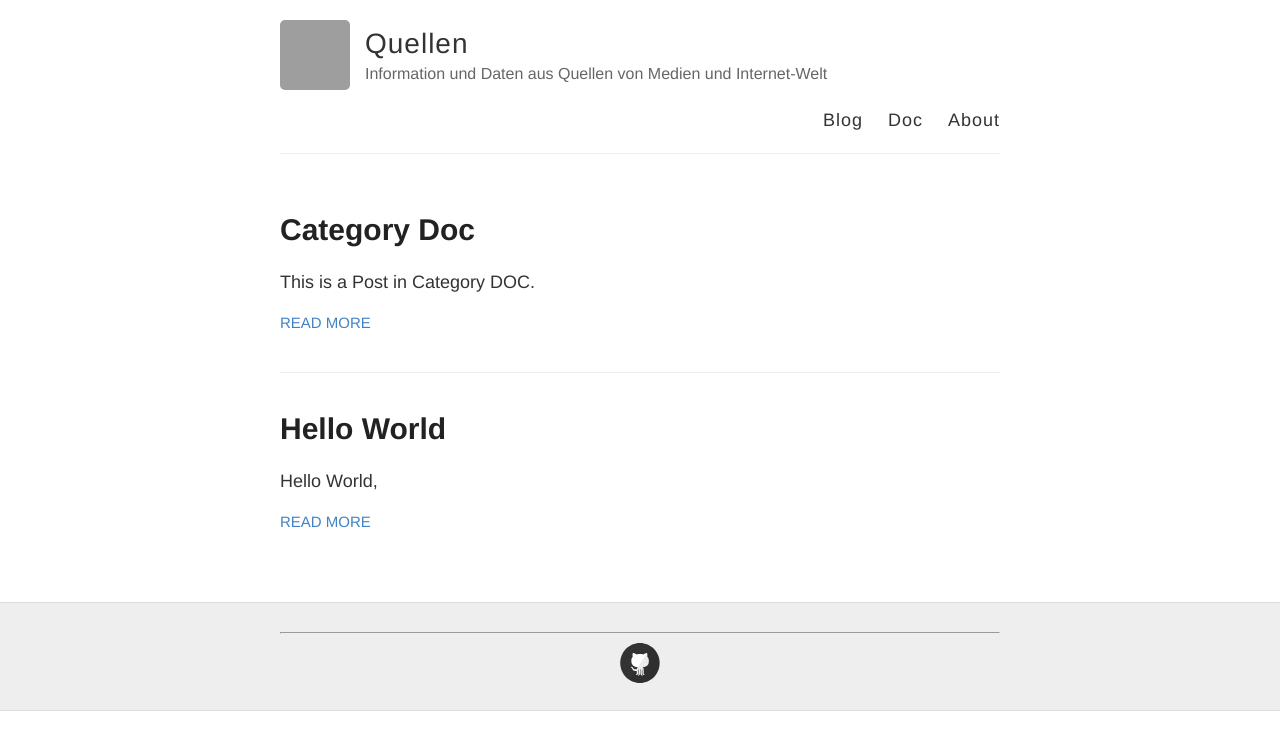
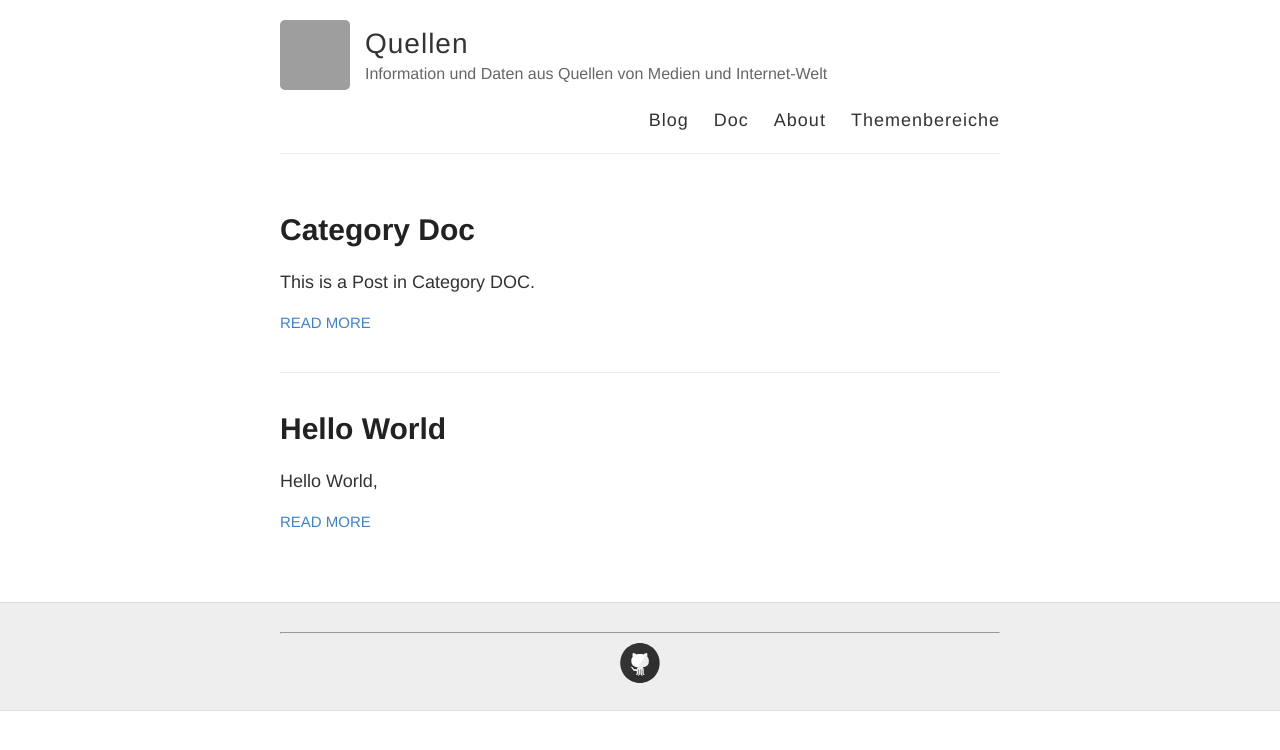
Before and after one commit to S2030c/blogtemplate, a Jekyll site: the page built from index.html, in a window 1280 px wide. Shown: the top 750 px of the page. Built offline with Jekyll 4.4.1, drawn with Linux system fonts in a browser that asks for light colours; grey boxes are pictures that could not be loaded.

Commit message:
Update default.html

```diff
--- a/_layouts/default.html
+++ b/_layouts/default.html
@@ -4,10 +4,6 @@
     <title>{% if page.title %}{{ page.title }} – {% endif %}{{ site.name }} – {{ site.description }}</title>
 
     {% include meta.html %}
-
-    <!--[if lt IE 9]>
-      <script src="http://html5shiv.googlecode.com/svn/trunk/html5.js"></script>
-    <![endif]-->
 
     <link rel="stylesheet" type="text/css" href="{{ site.baseurl }}/style.css" />
     <link rel="alternate" type="application/rss+xml" title="{{ site.name }} - {{ site.description }}" href="{{ site.baseurl }}/feed.xml" />
@@ -30,6 +26,8 @@
             <a href="{{ site.baseurl }}/" title="Home">Blog</a>
             <a href="{{ site.baseurl }}/doc/" title="weitere Texte">Doc</a>
             <a href="{{ site.baseurl }}/about" title="Autor about">About</a>
+           <a href="https://s2030c.github.io/projekte/" title="Verschiedene Themenbereiche : Projekte" target="projekte">Themenbereiche</a>
+
           </nav>
         </header>
       </div>
```
